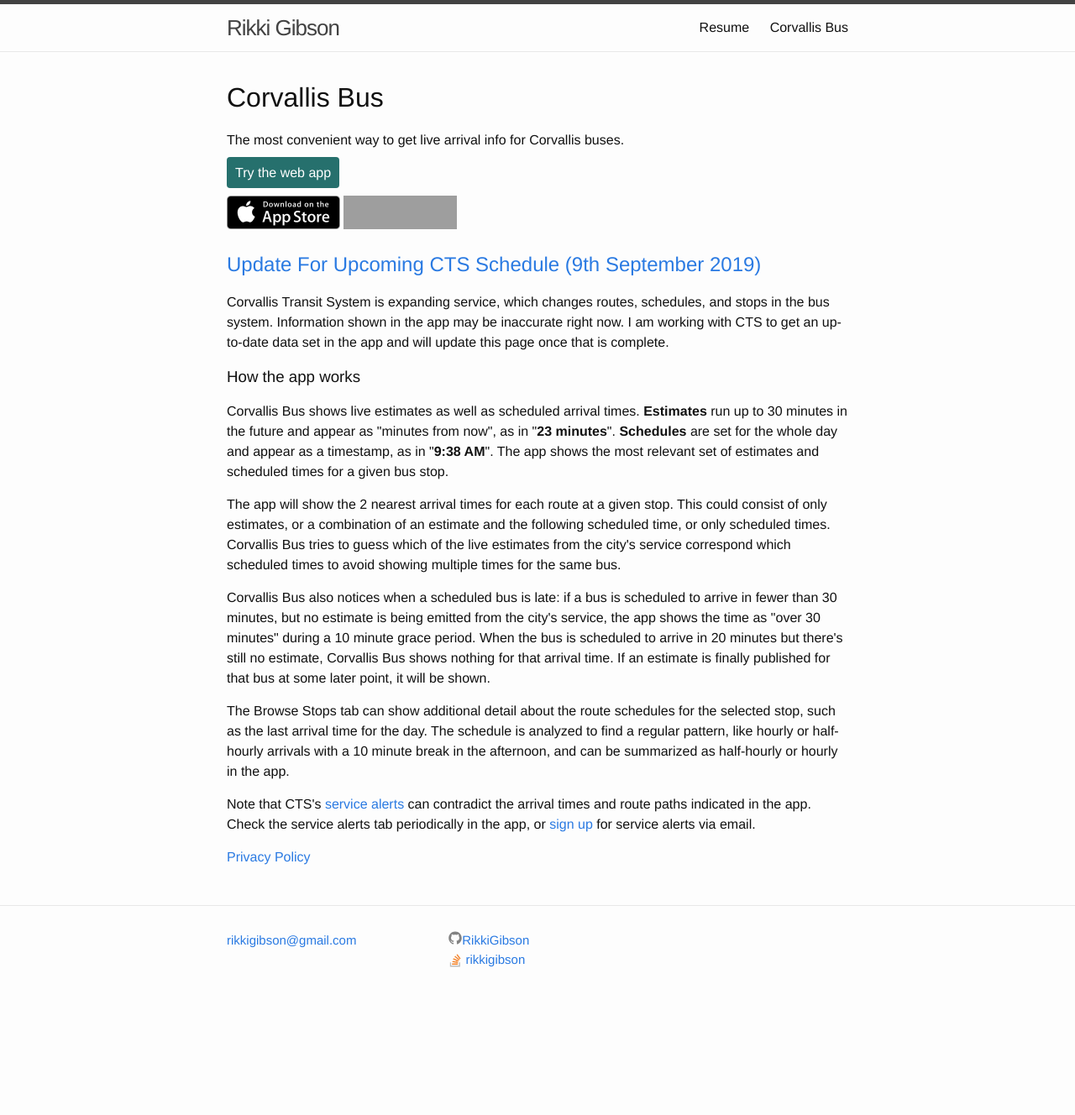
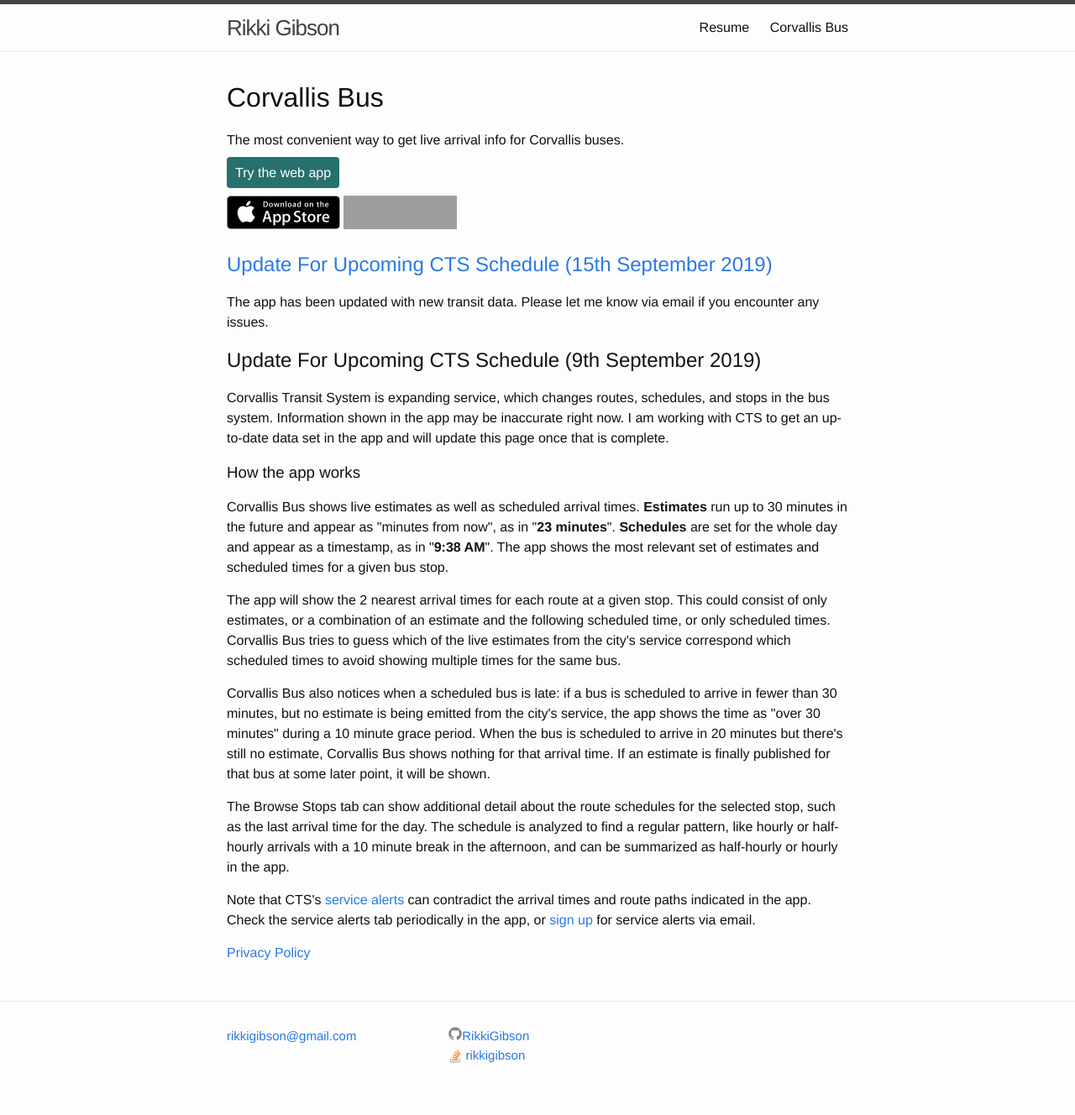
Before and after one commit to RikkiGibson/RikkiGibson.github.io, a Jekyll site: the page built from corvallisbus/index.html, in a window 1280 px wide. Shown: the whole page at 84% size. Built offline with Jekyll 4.4.1, drawn with Linux system fonts in a browser that asks for light colours; before the commit the page ends 1214 px from its top, so only the background shows below that; grey boxes are pictures that could not be loaded.

Commit message:
Add notice about new data

```diff
--- a/corvallisbus/index.html
+++ b/corvallisbus/index.html
@@ -20,7 +20,12 @@
       height="40" /></a>
   <br/><br/>
 
-  <h2><a name="upcoming-cts-schedule">Update For Upcoming CTS Schedule (9th September 2019)</a></h2>
+  <h2><a name="upcoming-cts-schedule">Update For Upcoming CTS Schedule (15th September 2019)</a></h2>
+  <p>
+    The app has been updated with new transit data. Please let me know via email if you encounter any issues.
+  </p>
+
+  <h2>Update For Upcoming CTS Schedule (9th September 2019)</h2>
   <p>
     Corvallis Transit System is expanding service, which changes routes, schedules, and stops in the bus system. Information shown in the app may be inaccurate right now. I am working with CTS to get an up-to-date data set in the app and will update this page once that is complete.
   </p>
```
